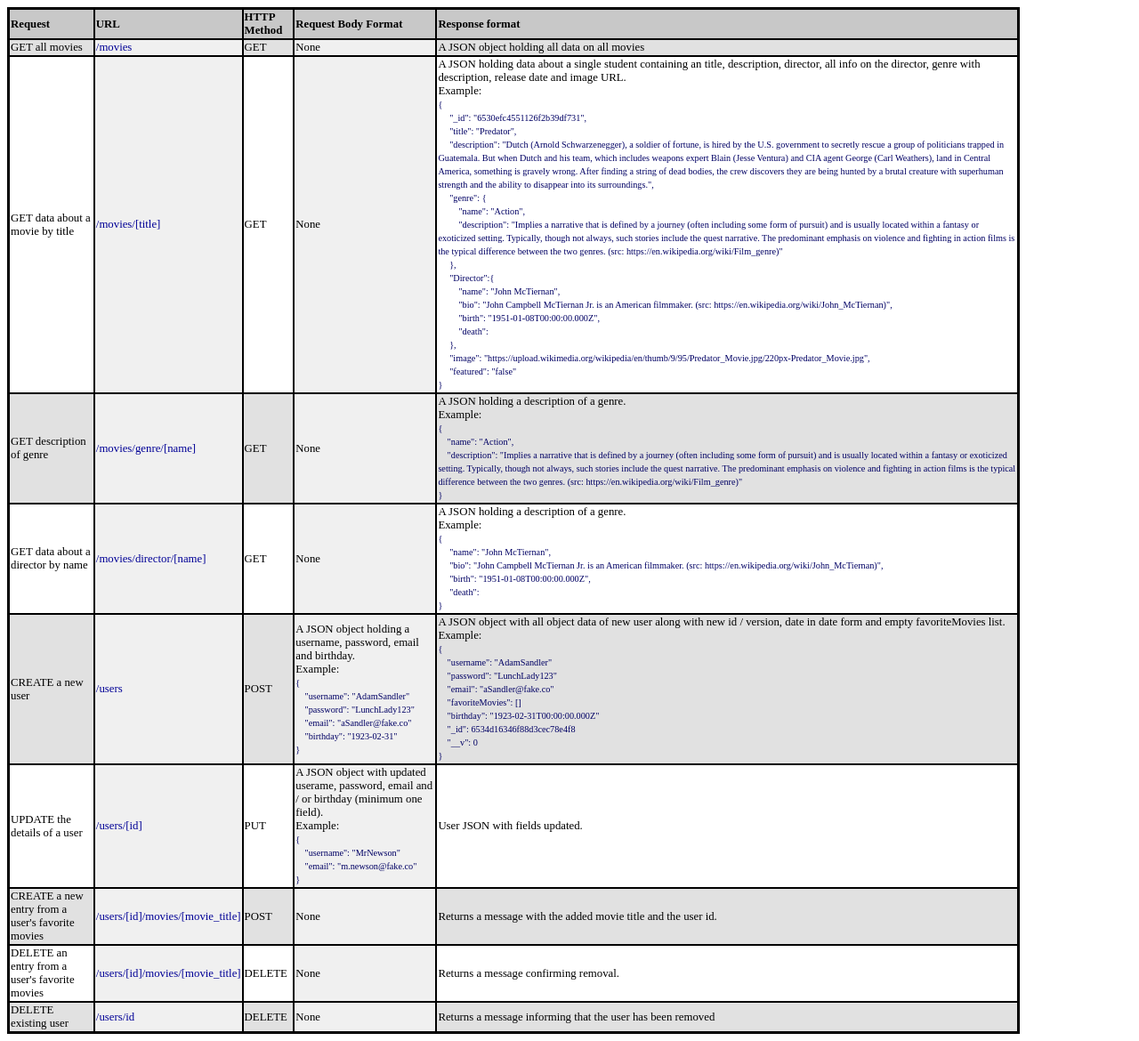
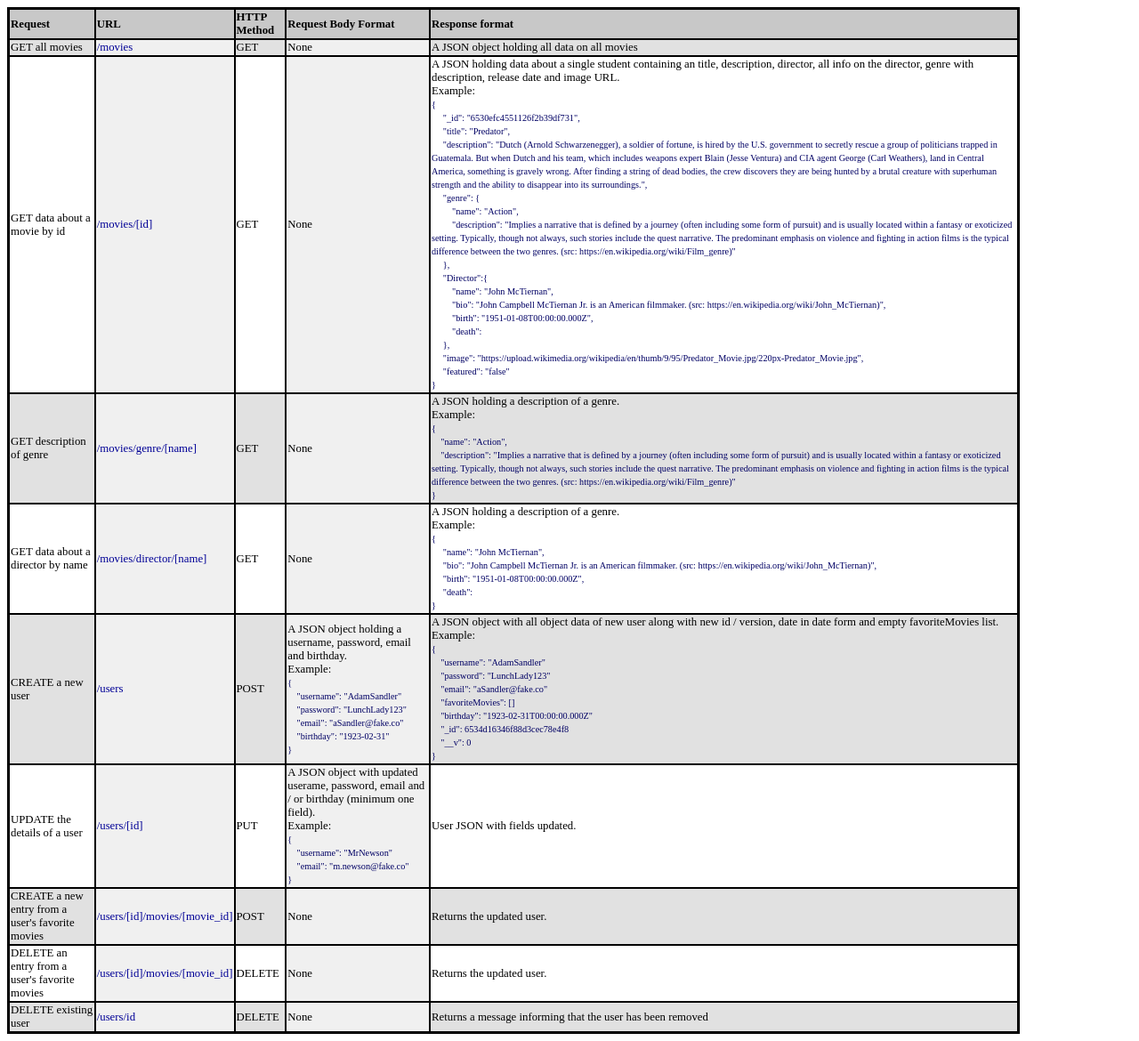
Before and after one commit to Sean-Andrew-Stanek/movie_api, a website: page public/documentation.html in a window 1280 px wide. Shown: the whole page at 89% size. Drawn offline with Linux system fonts and the light colour scheme.

Commit message:
Movies now found by ID and return full user

```diff
--- a/public/documentation.html
+++ b/public/documentation.html
@@ -24,8 +24,8 @@
             <td>A JSON object holding all data on all movies</td>
         </tr>
         <tr>
-            <td>GET data about a movie by title</td>
-            <td class="endpoint">/movies/[title]</td>
+            <td>GET data about a movie by id</td>
+            <td class="endpoint">/movies/[id]</td>
             <td>GET</td>
             <td>None</td>
             <td>A JSON holding data about a single student containing an
@@ -126,17 +126,17 @@
         </tr>
         <tr>
             <td>CREATE a new entry from a user's favorite movies</td>
-            <td class="endpoint">/users/[id]/movies/[movie_title]</td>
+            <td class="endpoint">/users/[id]/movies/[movie_id]</td>
             <td>POST</td>
             <td>None</td>
-            <td>Returns a message with the added movie title and the user id.</td>
+            <td>Returns the updated user.</td>
         </tr>
         <tr>
             <td>DELETE an entry from a user's favorite movies</td>
-            <td class="endpoint">/users/[id]/movies/[movie_title]</td>
+            <td class="endpoint">/users/[id]/movies/[movie_id]</td>
             <td>DELETE</td>
             <td>None</td>
-            <td>Returns a message confirming removal.</td>
+            <td>Returns the updated user.</td>
         </tr>
         <tr>
             <td>DELETE existing user</td>
```
Also changed, not shown: server.js (+9 -9 lines).
